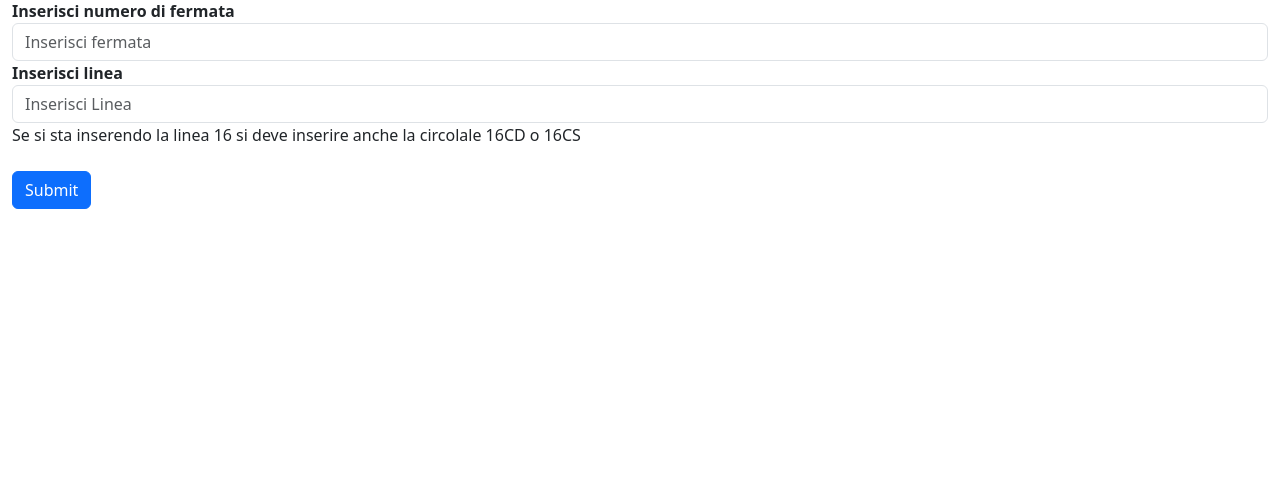
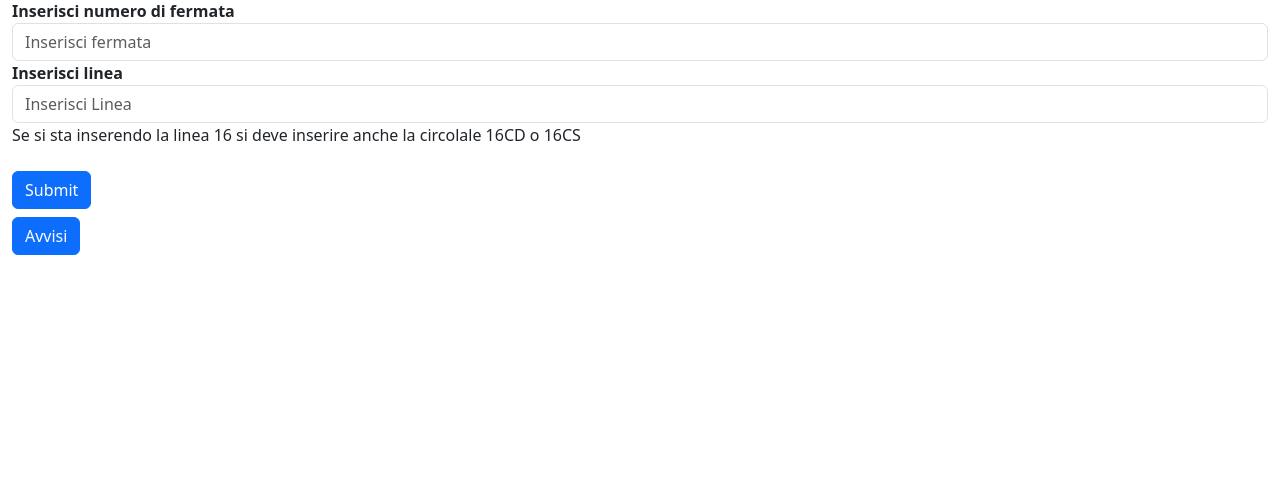
Before and after one commit to Antonino545/Torino_Bus_Orari, a Flask app: page / in a window 1280 px wide. Shown: the part 166-657 px from the top of the page. Run offline with Flask 3, Linux system fonts and the light colour scheme; some libraries are stand-ins or nearby versions.

Commit message:
add avvisi

```diff
--- a/gtt/extra.py
+++ b/gtt/extra.py
@@ -19,6 +19,7 @@ def api_data_json(url):
         response.raise_for_status()
     except requests.exceptions.RequestException as err:
         print(f"Errore API: {err}")
+
         return f"Errore: Impossibile ottenere i dati dall'API "
     return response.json()
 
--- a/gtt/gttorari.py
+++ b/gtt/gttorari.py
@@ -97,7 +97,7 @@ def gttorari_stop_line(stop, line):
     """
     line = str(line)
     data, stop = gttorari_stop(stop)
-    if data == "Errore: Fermata non trovata o sito non raggiungibile":
+    if data.__contains__("Errore"):
         return data
     else:
         data = [x for x in data if x[0] == line]
--- a/static/index.js
+++ b/static/index.js
@@ -14,3 +14,13 @@ function listener(e){
         window.location.href = "fermata/" + stopValue;
     }
 }
+async function avvisi() {
+    await axios.get('https://www.gtt.to.it/cms/index.php?option=com_gtt&view=avvisi&tmpl=raw&priorita=1').then(function (response) {
+            var avvisi = response.data;
+            var avvisiDiv = document.getElementById("avvisi");
+            avvisiDiv.innerHTML = avvisi;
+        }
+    ).catch(function (error) {
+        console.log(error);
+    });
+}
--- a/templates/layout.html
+++ b/templates/layout.html
@@ -4,6 +4,8 @@
     <meta name="viewport" content="width=device-width, initial-scale=1">
     <link href="https://cdn.jsdelivr.net/npm/bootstrap@5.3.1/dist/css/bootstrap.min.css" rel="stylesheet">
     <script src="https://cdn.jsdelivr.net/npm/bootstrap@5.3.1/dist/js/bootstrap.bundle.min.js"></script>
+    <script src="https://cdn.jsdelivr.net/npm/axios@1.1.2/dist/axios.min.js"></script>
+
     <link rel="stylesheet" type="text/css" href="{{ url_for('static', filename='index.css') }}">
     <script src="{{ url_for('static', filename='index.js') }}"></script>
 
--- a/templates/welcome.html
+++ b/templates/welcome.html
@@ -17,5 +17,9 @@
             <button type="submit" class="btn btn-primary mt-2">Submit</button>
 
         </form>
+        <button type="button"  class="btn btn-primary mt-2" onclick="avvisi()">Avvisi</button>
+        <div id="avvisi">
+
+        </div>
     </div>
 {% endblock content %}
```
